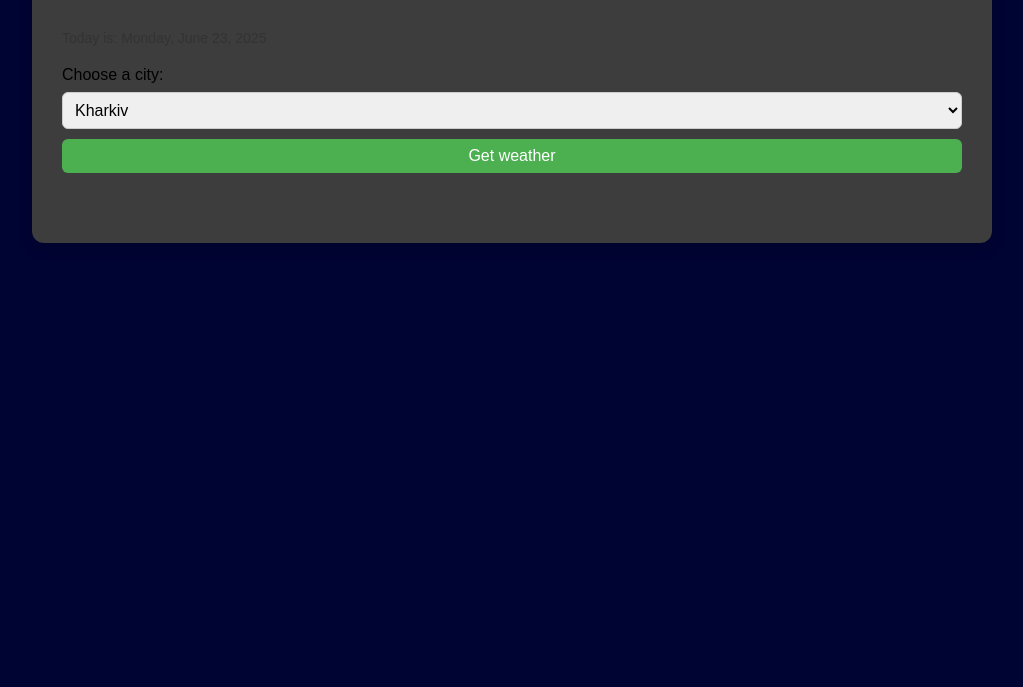
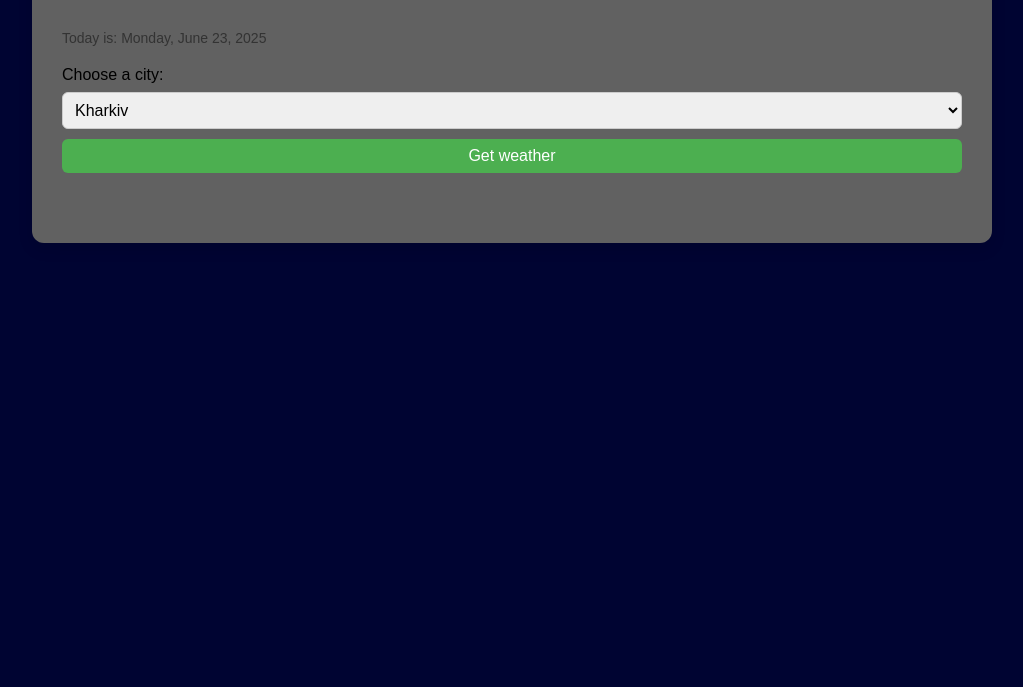
Before and after one commit to ProCat41/Maker-Time, a plain HTML site: page Web Middle Maker Time/index.html in a window 1280 px wide. Shown: the part 193-880 px from the top of the page, without its empty margins (128-1151 px from the left). Drawn offline with Linux system fonts and the light colour scheme.

Commit message:
Update style.css

```diff
--- a/Web Middle Maker Time/style.css
+++ b/Web Middle Maker Time/style.css
@@ -18,7 +18,7 @@ body {
   width: 100%;
   }
 .weather-container {
-  background-color: #3d3d3d;
+  background-color: #616161;
   border-radius: 12px;
   padding: 30px;
   box-shadow: 0 6px 15px rgba(0, 0, 0, 0.1);
```
